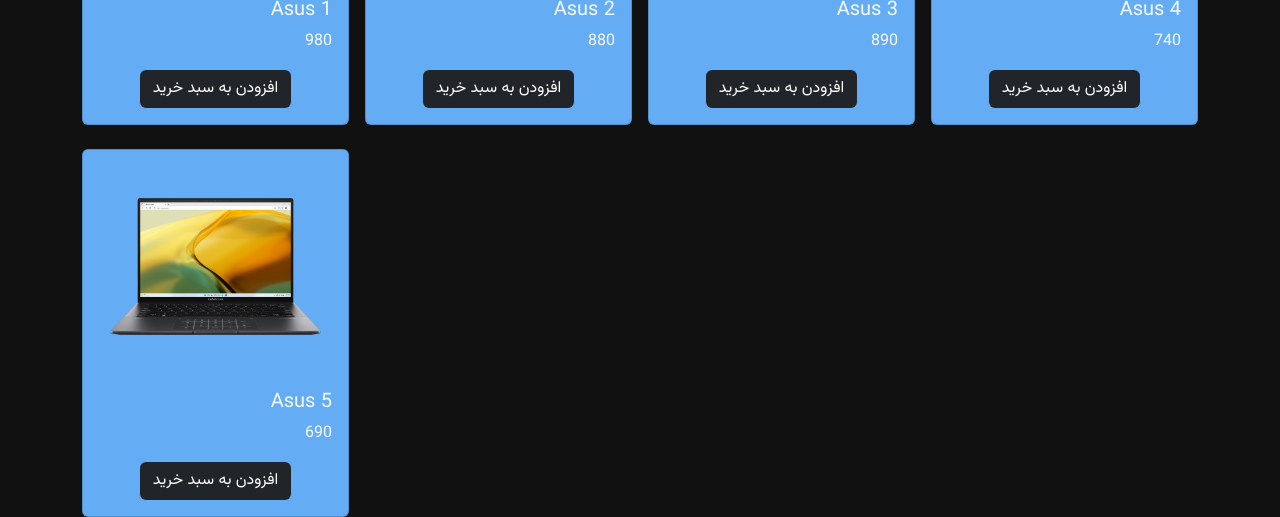
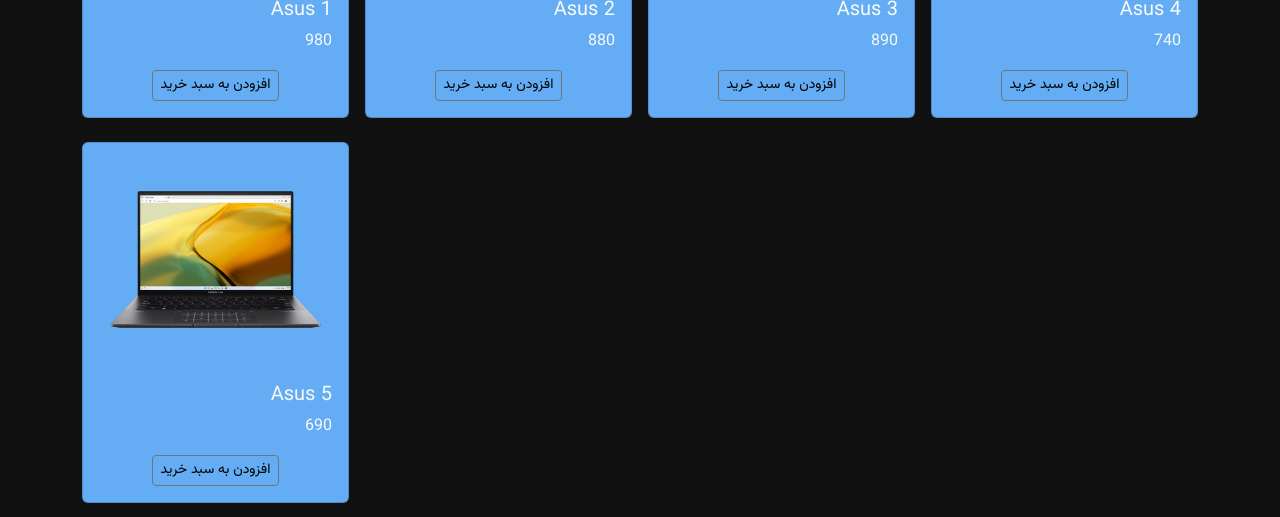
Before and after one commit to aminpirakand/shopping-cart, a React (Vite) app: page / in a window 1280 px wide. Shown: the part 330-847 px from the top of the page. Built offline with nearby package versions, Linux system fonts and the light colour scheme.

Commit message:
change bootstarp style

```diff
--- a/src/components/Productitem.jsx
+++ b/src/components/Productitem.jsx
@@ -17,8 +17,7 @@
         <Card.Text align='right' className="text-light">
           {product.price}
         </Card.Text>
-        <Button variant="btn btn=outline-secondary"
-        className="text-white bg-dark">افزودن به سبد خرید</Button>
+        <Button size="sm" variant="outline-secondary text-black" >افزودن به سبد خرید</Button>
       </Card.Body>
     </Card>
   )
--- a/src/pages/Shop.jsx
+++ b/src/pages/Shop.jsx
@@ -4,7 +4,7 @@
 
 function Shop(){
   return (
-     <Row xs={1} md={4} className='g-3 mt-2'>
+     <Row xs={1} md={3} lg={4} className='g-3 mt-2'>
       {productList.map((item)=>(
         <Col align='center' key={item.id}>
           <ProductItem  product={item} />
```
